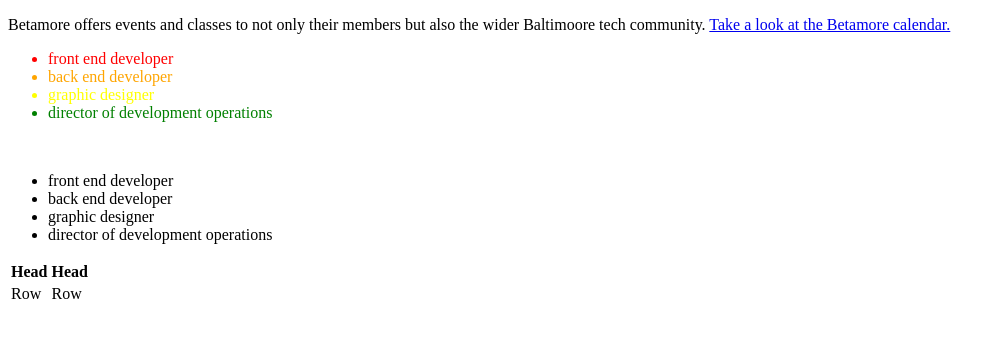
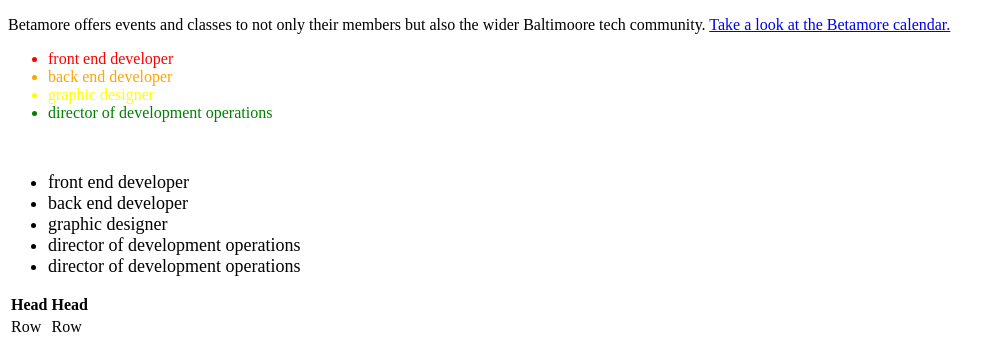
Before and after one commit to leannematlach/leannematlach.github.io, a plain HTML site: page index.html in a window 1280 px wide. Shown: the part 708-1055 px from the top of the page, without its empty margins (0-1000 px from the left). Before the commit the page ends 1022 px from the top, so only its background shows below. Drawn offline with Linux system fonts and the light colour scheme.

Commit message:
removed list from list and increased font size

```diff
--- a/index.html
+++ b/index.html
@@ -28,11 +28,12 @@
 		<li id="green-apple">director of development operations</li>
 	</ul>
 	<br/>
-	<ul>
-		<li>front end developer</li>
-		<li>back end developer</li>
-		<li>graphic designer</li>
-		<li>director of development operations</li>
+	<ul class="navigation">
+		<li class="navigation-link">front end developer</li>
+		<li class="navigation-link">back end developer</li>
+		<li class="navigation-link">graphic designer</li>
+		<li class="navigation-link">director of development operations</li>
+		<li class="navigation-link">director of development operations</li>
 	</ul>
 <table>
 	<tr>
--- a/style.css
+++ b/style.css
@@ -10,3 +10,10 @@
 #green-apple {
 	color: green;
 }
+
+.navigation {
+	list-syle: none;
+}
+.navigation-link {
+	font-size: large;
+}
```
